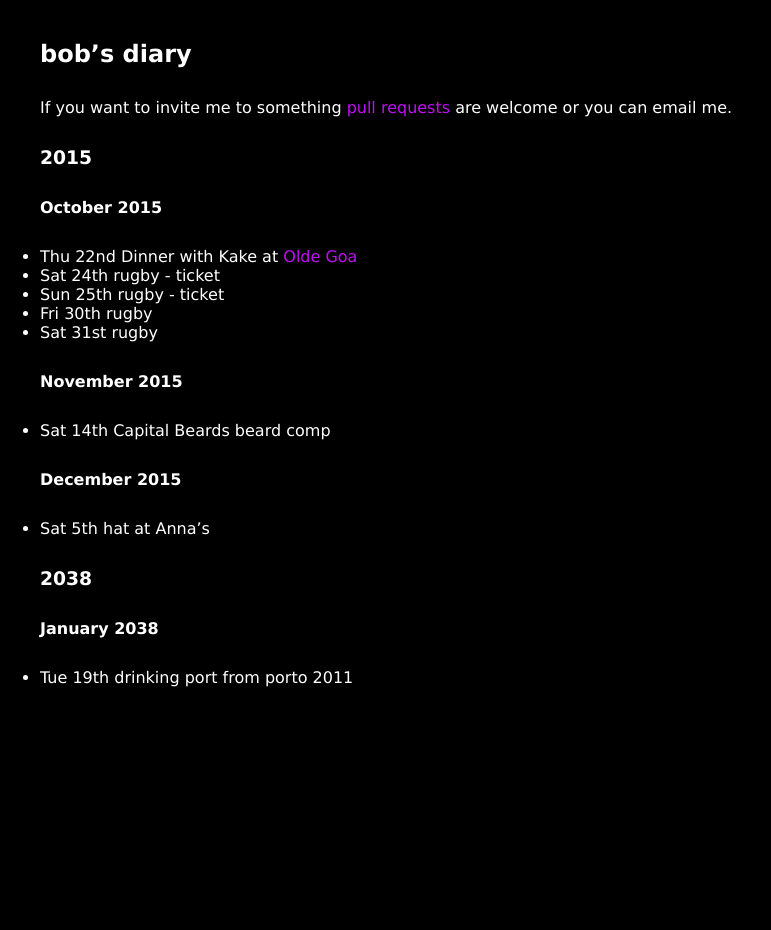
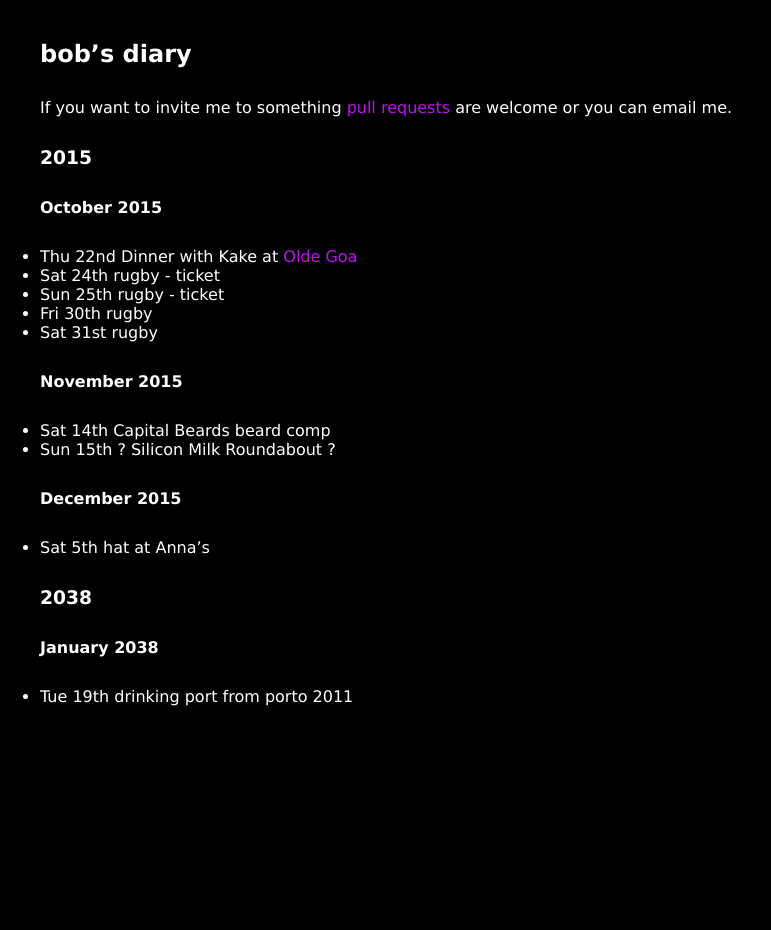
Before and after one commit to rjw1/randomness.org.uk, a Jekyll site: the page built from diary/index.md, in a window 1280 px wide. Shown: the whole page, without its empty margins (0-771 px from the left). Built offline with Jekyll 4.4.1, drawn with Linux system fonts in a browser that asks for light colours; Markdown is read by kramdown in place of the engine named in the settings.

Commit message:
possibly doing silicon milkroundabout for work

```diff
--- a/diary/index.md
+++ b/diary/index.md
@@ -21,6 +21,8 @@ are welcome or you can email me.
 #### November 2015 ###
 
 * Sat 14th Capital Beards beard comp
+* Sun 15th ? Silicon Milk Roundabout ?
+
 
 #### December 2015 ###
 
```
